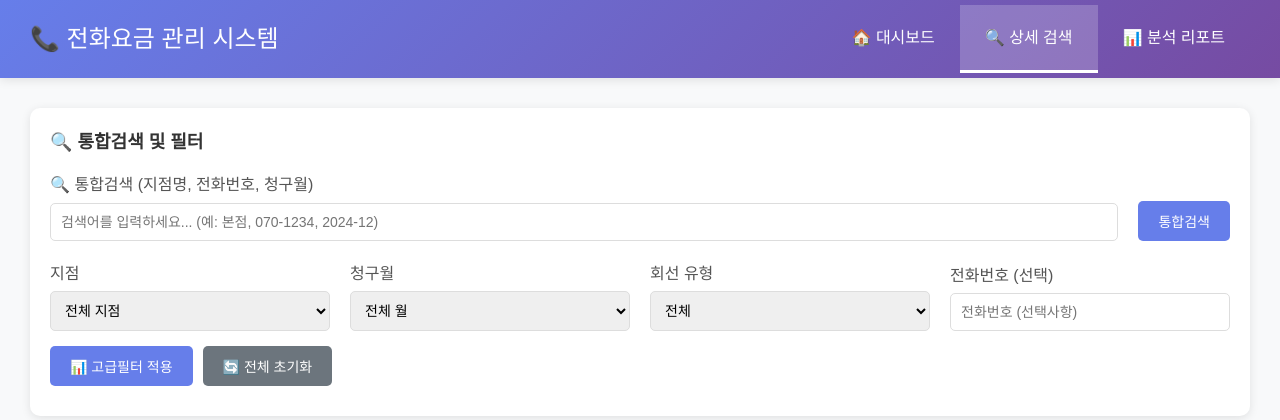
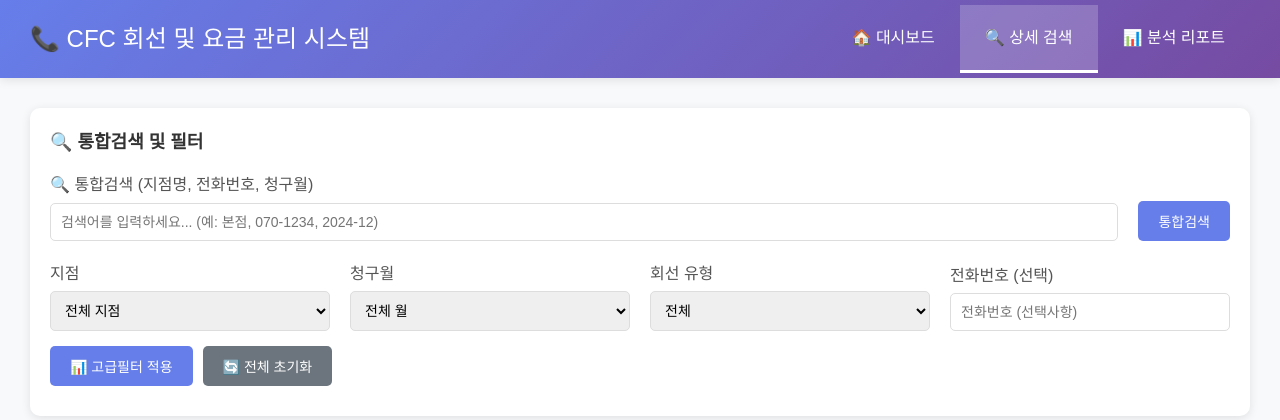
Before and after one commit to aizimyouok/phone-dashboard, a Flask app: page /search in a window 1280 px wide. Shown: the top 420 px of the page. Run offline with Flask 3, Linux system fonts and the light colour scheme; data that the repository does not hold is empty; some libraries are stand-ins or nearby versions.

Commit message:
✨ UI/UX 개선 및 타이틀 브랜딩 업데이트
🎨 주요 변경사항:

1. **브랜딩 업데이트**
   - 시스템 명칭: '전화요금 관리 시스템' → 'CFC 회선 및 요금 관리 시스템'
   - 모든 페이지 타이틀 및 네비게이션 업데이트
   - 일관된 브랜딩 적용

2. **대시보드 필터 UX 개선**
   - 필터 자동 적용: 드롭다운 선택 시 즉시 반영
   - '필터 적용' 버튼 제거로 사용성 향상
   - 더 직관적이고 빠른 필터링 경험

3. **검색 페이지 기능 개선**
   - 전체 데이터 조회 허용: 모든 필터가 '전체' 상태에서도 고급필터 적용 가능
   - 기존 제한사항 제거: '최소 하나의 필터 선택' 조건 삭제
   - 전체 데이터 확인 필요시 편리한 조회 지원

🎯 사용성 개선:
- 더 빠른 필터링 (클릭 한 번으로 즉시 적용)
- 전체 데이터 접근성 향상
- 일관된 브랜드 경험 제공
- 직관적인 인터페이스

🔧 기술적 개선:
- onchange 이벤트를 통한 실시간 필터링
- 조건부 로직 최적화
- 사용자 친화적 메시지 개선

```diff
--- a/templates/analytics.html
+++ b/templates/analytics.html
@@ -1,6 +1,6 @@
 {% extends "base.html" %}
 
-{% block title %}분석 리포트 - 전화요금 관리 시스템{% endblock %}
+{% block title %}분석 리포트 - CFC 회선 및 요금 관리 시스템{% endblock %}
 
 {% block extra_css %}
 <style>
--- a/templates/base.html
+++ b/templates/base.html
@@ -3,7 +3,7 @@
 <head>
     <meta charset="UTF-8">
     <meta name="viewport" content="width=device-width, initial-scale=1.0">
-    <title>{% block title %}전화요금 대시보드{% endblock %}</title>
+    <title>{% block title %}CFC 회선 및 요금 관리 시스템{% endblock %}</title>
     <script src="https://cdn.jsdelivr.net/npm/chart.js"></script>
     <script src="https://cdnjs.cloudflare.com/ajax/libs/jspdf/2.5.1/jspdf.umd.min.js"></script>
     <script src="https://cdnjs.cloudflare.com/ajax/libs/xlsx/0.18.5/xlsx.full.min.js"></script>
@@ -326,7 +326,7 @@
     <!-- 네비게이션 -->
     <nav class="navbar">
         <div class="navbar-container">
-            <div class="navbar-brand">📞 전화요금 관리 시스템</div>
+            <div class="navbar-brand">📞 CFC 회선 및 요금 관리 시스템</div>
             <ul class="navbar-nav">
                 <li class="nav-item">
                     <a class="nav-link" href="/dashboard" id="nav-dashboard">🏠 대시보드</a>
--- a/templates/search.html
+++ b/templates/search.html
@@ -1,6 +1,6 @@
 {% extends "base.html" %}
 
-{% block title %}상세 검색 - 전화요금 관리 시스템{% endblock %}
+{% block title %}상세 검색 - CFC 회선 및 요금 관리 시스템{% endblock %}
 
 {% block content %}
     <!-- 통합검색 및 필터 -->
@@ -208,12 +208,6 @@
         const type = document.getElementById('type-filter').value;
         const phone = document.getElementById('phone-search').value.trim();
 
-        // 모든 필터가 기본값이면 경고
-        if (branch === 'all' && month === 'all' && type === 'all' && !phone) {
-            alert('최소 하나의 필터를 선택하거나 전화번호를 입력해주세요.');
-            return;
-        }
-
         try {
             showSearchStatus('필터 적용 중...', 'loading');
 
@@ -240,11 +234,14 @@
             if (type !== 'all') filterDesc.push(`유형: ${type === 'basic' ? '기본료만' : '부가서비스'}`);
             if (phone) filterDesc.push(`전화번호: ${phone}`);
 
+            // 필터 설명이 없으면 "전체 데이터"로 표시
+            const description = filterDesc.length > 0 ? filterDesc.join(', ') : '전체 데이터';
+
             // 필터링된 KPI 업데이트
-            updateFilteredKPI(result.kpi, filterDesc.join(', '));
+            updateFilteredKPI(result.kpi, description);
 
             // 검색 결과 표시
-            displaySearchResults(result.data, `고급필터: ${filterDesc.join(', ')}`);
+            displaySearchResults(result.data, `고급필터: ${description}`);
 
             showSearchStatus(`✅ 필터 완료: ${result.total}건`, 'success');
 
```
Also changed, not shown: templates/dashboard.html (+3 -4 lines).
